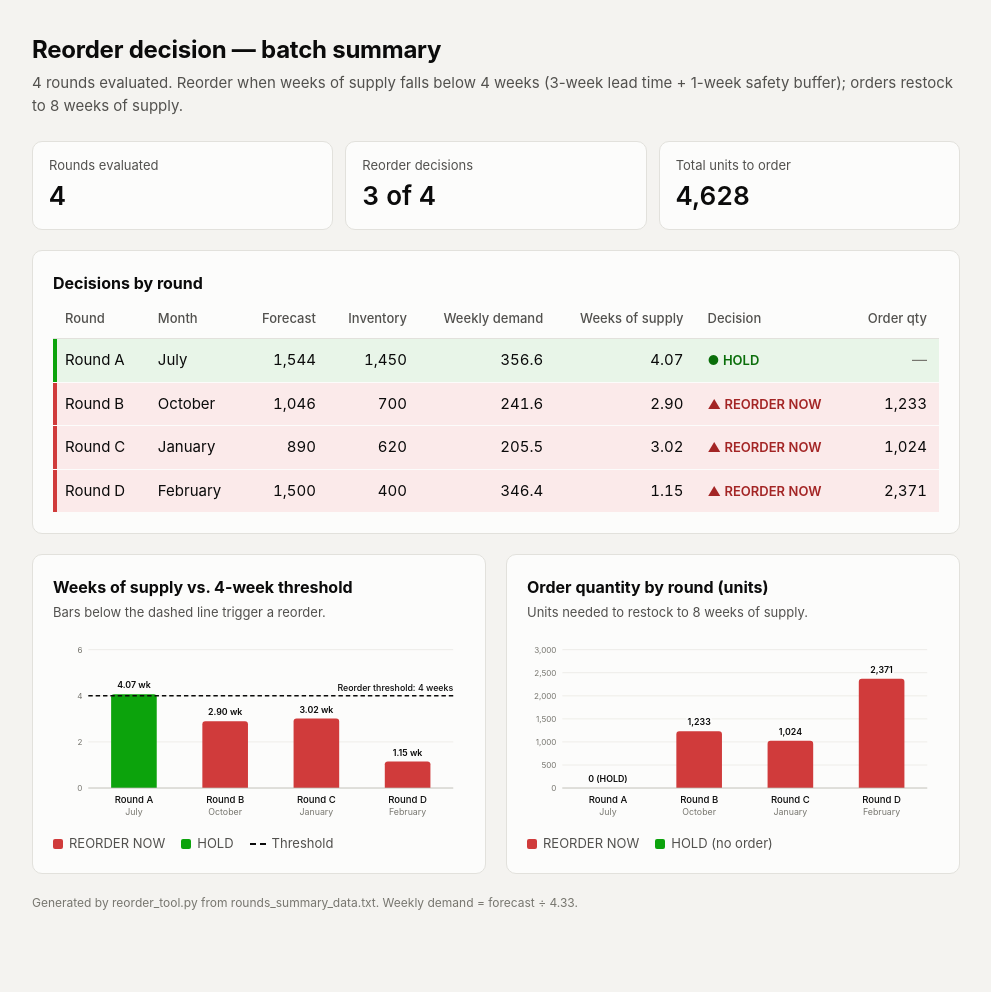
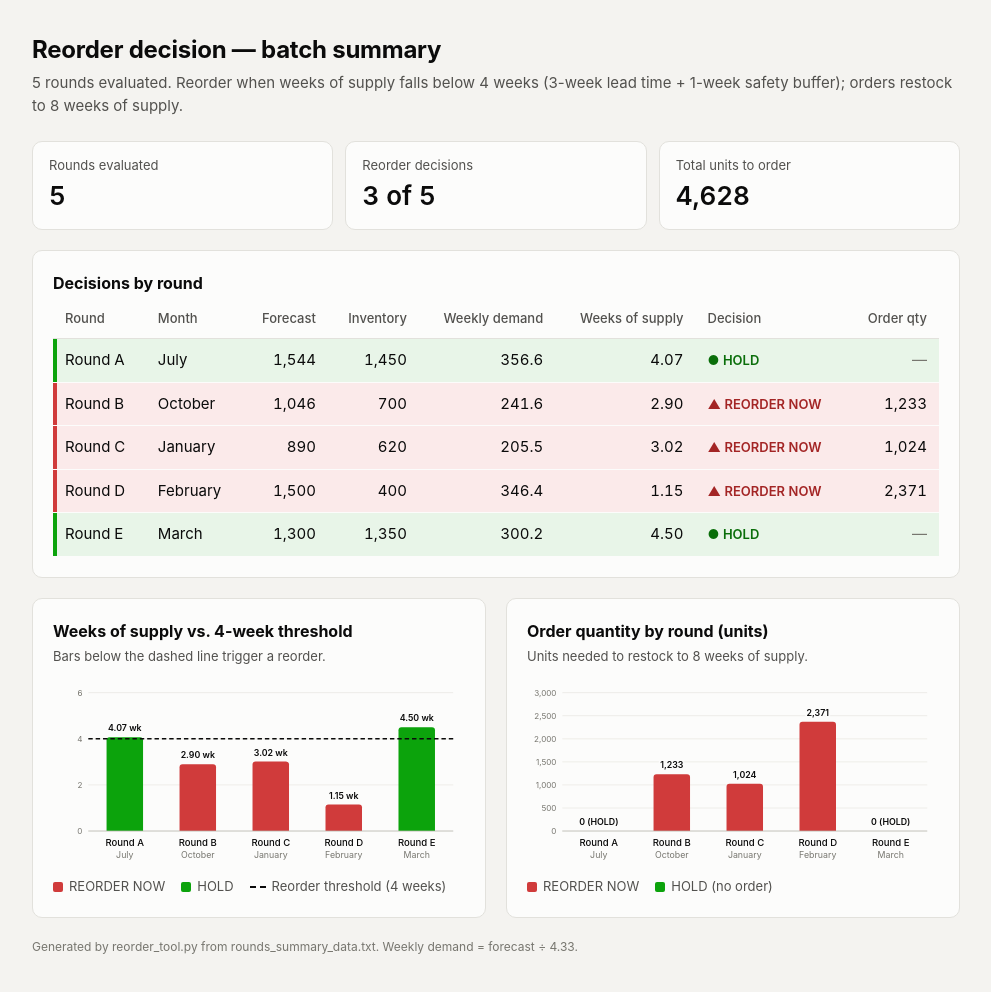
Before and after one commit to edgar-jones-28/frostbite-dashboard, a plain HTML site: page index.html in a window 1280 px wide. Shown: the whole page, without its empty margins (144-1135 px from the left). Before the commit the page ends 960 px from the top, so only its background shows below. Drawn offline with Linux system fonts and the light colour scheme.

Commit message:
Add files via upload

```diff
--- a/index.html
+++ b/index.html
@@ -88,12 +88,12 @@ footer { color: var(--text-muted); font-size: 12px; margin-top: 20px; }
 <body>
 <main>
   <h1>Reorder decision — batch summary</h1>
-  <p class="sub">4 rounds evaluated. Reorder when weeks of supply falls below 4 weeks
+  <p class="sub">5 rounds evaluated. Reorder when weeks of supply falls below 4 weeks
   (3-week lead time + 1-week safety buffer); orders restock to 8 weeks of supply.</p>
 
   <div class="kpis">
-    <div class="kpi"><div class="label">Rounds evaluated</div><div class="value">4</div></div>
-    <div class="kpi"><div class="label">Reorder decisions</div><div class="value">3 of 4</div></div>
+    <div class="kpi"><div class="label">Rounds evaluated</div><div class="value">5</div></div>
+    <div class="kpi"><div class="label">Reorder decisions</div><div class="value">3 of 5</div></div>
     <div class="kpi"><div class="label">Total units to order</div><div class="value">4,628</div></div>
   </div>
 
@@ -104,7 +104,7 @@ footer { color: var(--text-muted); font-size: 12px; margin-top: 20px; }
       <thead><tr><th>Round</th><th>Month</th><th class="num">Forecast</th><th class="num">Inventory</th>
       <th class="num">Weekly demand</th><th class="num">Weeks of supply</th><th>Decision</th><th class="num">Order qty</th></tr></thead>
       <tbody>
-      <tr class="hold"><td>Round A</td><td>July</td><td class="num">1,544</td><td class="num">1,450</td><td class="num">356.6</td><td class="num">4.07</td><td><span class="badge hold"><span aria-hidden="true">●</span> HOLD</span></td><td class="num"><span class="muted">—</span></td></tr><tr class="reorder"><td>Round B</td><td>October</td><td class="num">1,046</td><td class="num">700</td><td class="num">241.6</td><td class="num">2.90</td><td><span class="badge reorder"><span aria-hidden="true">▲</span> REORDER NOW</span></td><td class="num">1,233</td></tr><tr class="reorder"><td>Round C</td><td>January</td><td class="num">890</td><td class="num">620</td><td class="num">205.5</td><td class="num">3.02</td><td><span class="badge reorder"><span aria-hidden="true">▲</span> REORDER NOW</span></td><td class="num">1,024</td></tr><tr class="reorder"><td>Round D</td><td>February</td><td class="num">1,500</td><td class="num">400</td><td class="num">346.4</td><td class="num">1.15</td><td><span class="badge reorder"><span aria-hidden="true">▲</span> REORDER NOW</span></td><td class="num">2,371</td></tr>
+      <tr class="hold"><td>Round A</td><td>July</td><td class="num">1,544</td><td class="num">1,450</td><td class="num">356.6</td><td class="num">4.07</td><td><span class="badge hold"><span aria-hidden="true">●</span> HOLD</span></td><td class="num"><span class="muted">—</span></td></tr><tr class="reorder"><td>Round B</td><td>October</td><td class="num">1,046</td><td class="num">700</td><td class="num">241.6</td><td class="num">2.90</td><td><span class="badge reorder"><span aria-hidden="true">▲</span> REORDER NOW</span></td><td class="num">1,233</td></tr><tr class="reorder"><td>Round C</td><td>January</td><td class="num">890</td><td class="num">620</td><td class="num">205.5</td><td class="num">3.02</td><td><span class="badge reorder"><span aria-hidden="true">▲</span> REORDER NOW</span></td><td class="num">1,024</td></tr><tr class="reorder"><td>Round D</td><td>February</td><td class="num">1,500</td><td class="num">400</td><td class="num">346.4</td><td class="num">1.15</td><td><span class="badge reorder"><span aria-hidden="true">▲</span> REORDER NOW</span></td><td class="num">2,371</td></tr><tr class="hold"><td>Round E</td><td>March</td><td class="num">1,300</td><td class="num">1,350</td><td class="num">300.2</td><td class="num">4.50</td><td><span class="badge hold"><span aria-hidden="true">●</span> HOLD</span></td><td class="num"><span class="muted">—</span></td></tr>
       </tbody>
     </table>
     </div>
@@ -124,39 +124,45 @@ footer { color: var(--text-muted); font-size: 12px; margin-top: 20px; }
 <line class="grid" x1="48" x2="544" y1="20.0" y2="20.0"/>
 <text class="tick" x="40" y="24.0" text-anchor="end">6</text>
 <g class="bar hold"><title>Round A (July): 4.07 wk — HOLD</title>
-<rect class="hit" x="52.0" y="20" width="116.0" height="188"/>
-<path class="mark" d="M79.0,208.0 V84.6 Q79.0,80.6 83.0,80.6 H137.0 Q141.0,80.6 141.0,84.6 V208.0 Z"/>
-<text class="value" x="110.0" y="72.6" text-anchor="middle">4.07 wk</text>
+<rect class="hit" x="52.0" y="20" width="91.2" height="188"/>
+<path class="mark" d="M72.8,208.0 V84.6 Q72.8,80.6 76.8,80.6 H118.4 Q122.4,80.6 122.4,84.6 V208.0 Z"/>
+<text class="value" x="97.6" y="72.6" text-anchor="middle">4.07 wk</text>
 </g>
-<text class="cat" x="110.0" y="228" text-anchor="middle">Round A</text>
-<text class="cat-sub" x="110.0" y="244" text-anchor="middle">July</text>
+<text class="cat" x="97.6" y="228" text-anchor="middle">Round A</text>
+<text class="cat-sub" x="97.6" y="244" text-anchor="middle">July</text>
 <g class="bar reorder"><title>Round B (October): 2.90 wk — REORDER NOW</title>
-<rect class="hit" x="176.0" y="20" width="116.0" height="188"/>
-<path class="mark" d="M203.0,208.0 V121.2 Q203.0,117.2 207.0,117.2 H261.0 Q265.0,117.2 265.0,121.2 V208.0 Z"/>
-<text class="value" x="234.0" y="109.2" text-anchor="middle">2.90 wk</text>
+<rect class="hit" x="151.2" y="20" width="91.2" height="188"/>
+<path class="mark" d="M172.0,208.0 V121.2 Q172.0,117.2 176.0,117.2 H217.6 Q221.6,117.2 221.6,121.2 V208.0 Z"/>
+<text class="value" x="196.8" y="109.2" text-anchor="middle">2.90 wk</text>
 </g>
-<text class="cat" x="234.0" y="228" text-anchor="middle">Round B</text>
-<text class="cat-sub" x="234.0" y="244" text-anchor="middle">October</text>
+<text class="cat" x="196.8" y="228" text-anchor="middle">Round B</text>
+<text class="cat-sub" x="196.8" y="244" text-anchor="middle">October</text>
 <g class="bar reorder"><title>Round C (January): 3.02 wk — REORDER NOW</title>
-<rect class="hit" x="300.0" y="20" width="116.0" height="188"/>
-<path class="mark" d="M327.0,208.0 V117.5 Q327.0,113.5 331.0,113.5 H385.0 Q389.0,113.5 389.0,117.5 V208.0 Z"/>
-<text class="value" x="358.0" y="105.5" text-anchor="middle">3.02 wk</text>
+<rect class="hit" x="250.4" y="20" width="91.2" height="188"/>
+<path class="mark" d="M271.2,208.0 V117.5 Q271.2,113.5 275.2,113.5 H316.8 Q320.8,113.5 320.8,117.5 V208.0 Z"/>
+<text class="value" x="296.0" y="105.5" text-anchor="middle">3.02 wk</text>
 </g>
-<text class="cat" x="358.0" y="228" text-anchor="middle">Round C</text>
-<text class="cat-sub" x="358.0" y="244" text-anchor="middle">January</text>
+<text class="cat" x="296.0" y="228" text-anchor="middle">Round C</text>
+<text class="cat-sub" x="296.0" y="244" text-anchor="middle">January</text>
 <g class="bar reorder"><title>Round D (February): 1.15 wk — REORDER NOW</title>
-<rect class="hit" x="424.0" y="20" width="116.0" height="188"/>
-<path class="mark" d="M451.0,208.0 V175.8 Q451.0,171.8 455.0,171.8 H509.0 Q513.0,171.8 513.0,175.8 V208.0 Z"/>
-<text class="value" x="482.0" y="163.8" text-anchor="middle">1.15 wk</text>
+<rect class="hit" x="349.6" y="20" width="91.2" height="188"/>
+<path class="mark" d="M370.4,208.0 V175.8 Q370.4,171.8 374.4,171.8 H416.0 Q420.0,171.8 420.0,175.8 V208.0 Z"/>
+<text class="value" x="395.2" y="163.8" text-anchor="middle">1.15 wk</text>
 </g>
-<text class="cat" x="482.0" y="228" text-anchor="middle">Round D</text>
-<text class="cat-sub" x="482.0" y="244" text-anchor="middle">February</text>
+<text class="cat" x="395.2" y="228" text-anchor="middle">Round D</text>
+<text class="cat-sub" x="395.2" y="244" text-anchor="middle">February</text>
+<g class="bar hold"><title>Round E (March): 4.50 wk — HOLD</title>
+<rect class="hit" x="448.8" y="20" width="91.2" height="188"/>
+<path class="mark" d="M469.6,208.0 V71.1 Q469.6,67.1 473.6,67.1 H515.2 Q519.2,67.1 519.2,71.1 V208.0 Z"/>
+<text class="value" x="494.4" y="59.1" text-anchor="middle">4.50 wk</text>
+</g>
+<text class="cat" x="494.4" y="228" text-anchor="middle">Round E</text>
+<text class="cat-sub" x="494.4" y="244" text-anchor="middle">March</text>
 <line class="axis" x1="48" x2="544" y1="208.0" y2="208.0"/>
 <line class="threshold" x1="48" x2="544" y1="82.7" y2="82.7"/>
-<text class="threshold-label" x="544" y="76.7" text-anchor="end">Reorder threshold: 4 weeks</text>
 </svg>
       <div class="legend"><span><span class="swatch reorder"></span>REORDER NOW</span>
-        <span><span class="swatch hold"></span>HOLD</span><span><span class="swatch line"></span>Threshold</span></div>
+        <span><span class="swatch hold"></span>HOLD</span><span><span class="swatch line"></span>Reorder threshold (4 weeks)</span></div>
     </section>
     <section class="card">
       <h2 id="qty-title">Order quantity by round (units)</h2>
@@ -177,32 +183,38 @@ footer { color: var(--text-muted); font-size: 12px; margin-top: 20px; }
 <line class="grid" x1="48" x2="544" y1="20.0" y2="20.0"/>
 <text class="tick" x="40" y="24.0" text-anchor="end">3,000</text>
 <g class="bar hold"><title>Round A (July): 0 (HOLD) — HOLD</title>
-<rect class="hit" x="52.0" y="20" width="116.0" height="188"/>
-<text class="value" x="110.0" y="200.0" text-anchor="middle">0 (HOLD)</text>
+<rect class="hit" x="52.0" y="20" width="91.2" height="188"/>
+<text class="value" x="97.6" y="200.0" text-anchor="middle">0 (HOLD)</text>
 </g>
-<text class="cat" x="110.0" y="228" text-anchor="middle">Round A</text>
-<text class="cat-sub" x="110.0" y="244" text-anchor="middle">July</text>
+<text class="cat" x="97.6" y="228" text-anchor="middle">Round A</text>
+<text class="cat-sub" x="97.6" y="244" text-anchor="middle">July</text>
 <g class="bar reorder"><title>Round B (October): 1,233 — REORDER NOW</title>
-<rect class="hit" x="176.0" y="20" width="116.0" height="188"/>
-<path class="mark" d="M203.0,208.0 V134.7 Q203.0,130.7 207.0,130.7 H261.0 Q265.0,130.7 265.0,134.7 V208.0 Z"/>
-<text class="value" x="234.0" y="122.7" text-anchor="middle">1,233</text>
+<rect class="hit" x="151.2" y="20" width="91.2" height="188"/>
+<path class="mark" d="M172.0,208.0 V134.7 Q172.0,130.7 176.0,130.7 H217.6 Q221.6,130.7 221.6,134.7 V208.0 Z"/>
+<text class="value" x="196.8" y="122.7" text-anchor="middle">1,233</text>
 </g>
-<text class="cat" x="234.0" y="228" text-anchor="middle">Round B</text>
-<text class="cat-sub" x="234.0" y="244" text-anchor="middle">October</text>
+<text class="cat" x="196.8" y="228" text-anchor="middle">Round B</text>
+<text class="cat-sub" x="196.8" y="244" text-anchor="middle">October</text>
 <g class="bar reorder"><title>Round C (January): 1,024 — REORDER NOW</title>
-<rect class="hit" x="300.0" y="20" width="116.0" height="188"/>
-<path class="mark" d="M327.0,208.0 V147.8 Q327.0,143.8 331.0,143.8 H385.0 Q389.0,143.8 389.0,147.8 V208.0 Z"/>
-<text class="value" x="358.0" y="135.8" text-anchor="middle">1,024</text>
+<rect class="hit" x="250.4" y="20" width="91.2" height="188"/>
+<path class="mark" d="M271.2,208.0 V147.8 Q271.2,143.8 275.2,143.8 H316.8 Q320.8,143.8 320.8,147.8 V208.0 Z"/>
+<text class="value" x="296.0" y="135.8" text-anchor="middle">1,024</text>
 </g>
-<text class="cat" x="358.0" y="228" text-anchor="middle">Round C</text>
-<text class="cat-sub" x="358.0" y="244" text-anchor="middle">January</text>
+<text class="cat" x="296.0" y="228" text-anchor="middle">Round C</text>
+<text class="cat-sub" x="296.0" y="244" text-anchor="middle">January</text>
 <g class="bar reorder"><title>Round D (February): 2,371 — REORDER NOW</title>
-<rect class="hit" x="424.0" y="20" width="116.0" height="188"/>
-<path class="mark" d="M451.0,208.0 V63.4 Q451.0,59.4 455.0,59.4 H509.0 Q513.0,59.4 513.0,63.4 V208.0 Z"/>
-<text class="value" x="482.0" y="51.4" text-anchor="middle">2,371</text>
+<rect class="hit" x="349.6" y="20" width="91.2" height="188"/>
+<path class="mark" d="M370.4,208.0 V63.4 Q370.4,59.4 374.4,59.4 H416.0 Q420.0,59.4 420.0,63.4 V208.0 Z"/>
+<text class="value" x="395.2" y="51.4" text-anchor="middle">2,371</text>
 </g>
-<text class="cat" x="482.0" y="228" text-anchor="middle">Round D</text>
-<text class="cat-sub" x="482.0" y="244" text-anchor="middle">February</text>
+<text class="cat" x="395.2" y="228" text-anchor="middle">Round D</text>
+<text class="cat-sub" x="395.2" y="244" text-anchor="middle">February</text>
+<g class="bar hold"><title>Round E (March): 0 (HOLD) — HOLD</title>
+<rect class="hit" x="448.8" y="20" width="91.2" height="188"/>
+<text class="value" x="494.4" y="200.0" text-anchor="middle">0 (HOLD)</text>
+</g>
+<text class="cat" x="494.4" y="228" text-anchor="middle">Round E</text>
+<text class="cat-sub" x="494.4" y="244" text-anchor="middle">March</text>
 <line class="axis" x1="48" x2="544" y1="208.0" y2="208.0"/>
 </svg>
       <div class="legend"><span><span class="swatch reorder"></span>REORDER NOW</span>
```
